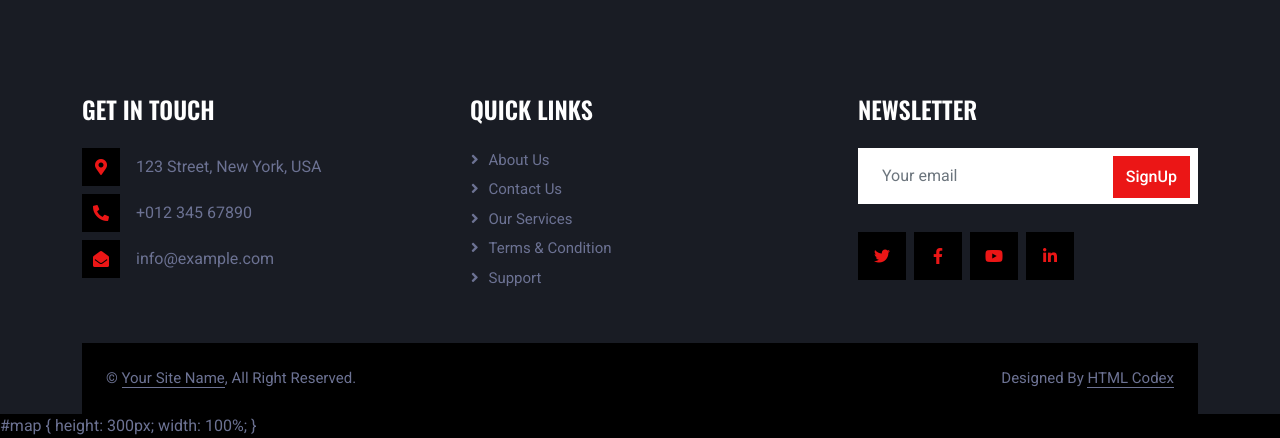
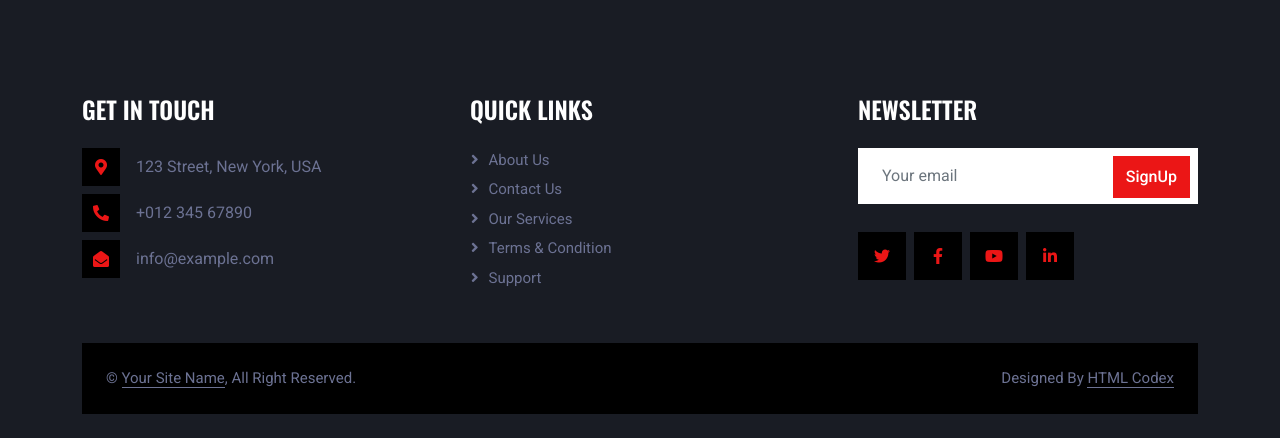
Before and after one commit to CodedRichy/Disaster-Relief-Supply-Chain-Manager, a Django app: page /report in a window 1280 px wide. Shown: the part 1787-2225 px from the top of the page. After the commit the page ends 2201 px from the top, so only its background shows below. Run offline with Django 5.2, Linux system fonts and the light colour scheme; some libraries are stand-ins or nearby versions.

Commit message:
removed unwanted text

```diff
--- a/disaster_relief/template/report.html
+++ b/disaster_relief/template/report.html
@@ -249,11 +249,6 @@
     });
     </script>
 
-    #map {
-    height: 300px;
-    width: 100%;
-}
-
     <!-- Template Javascript -->
     <script src='{% static "js/main.js" %}'></script>
 </body>
```
